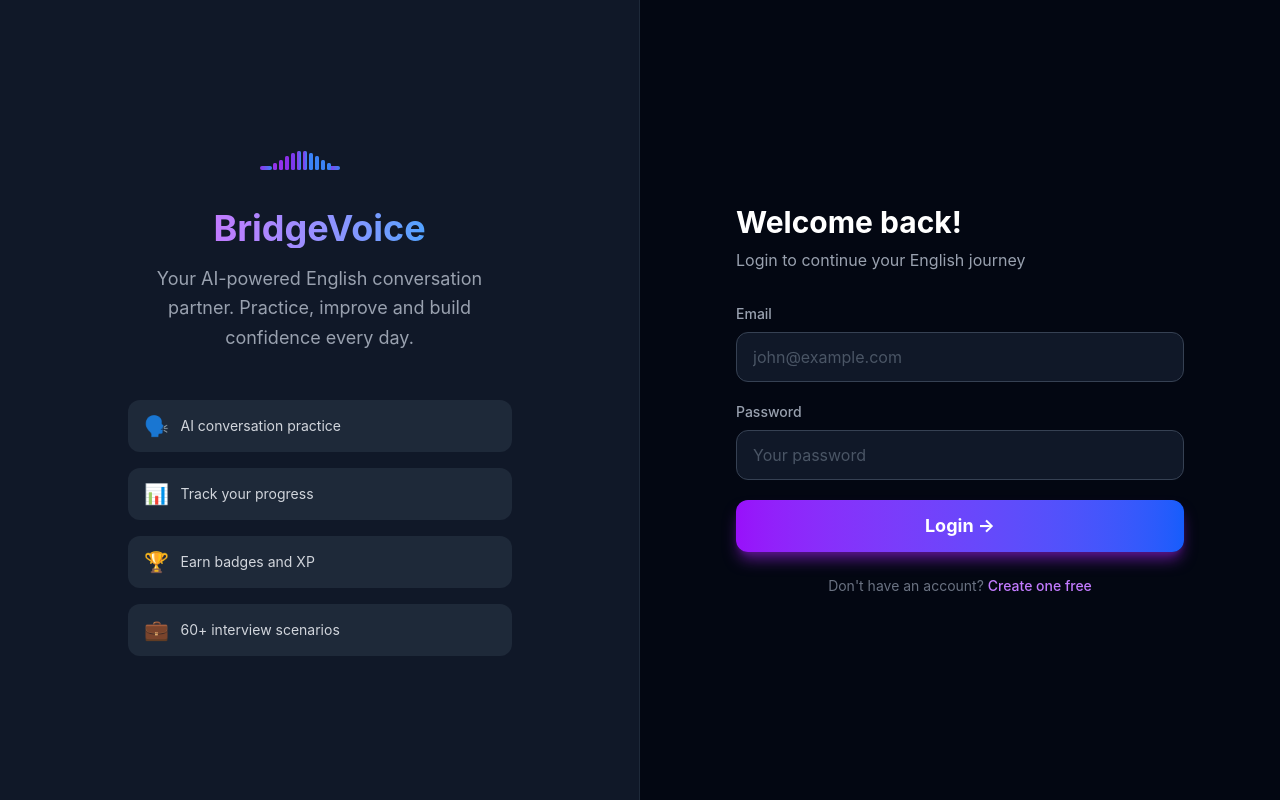
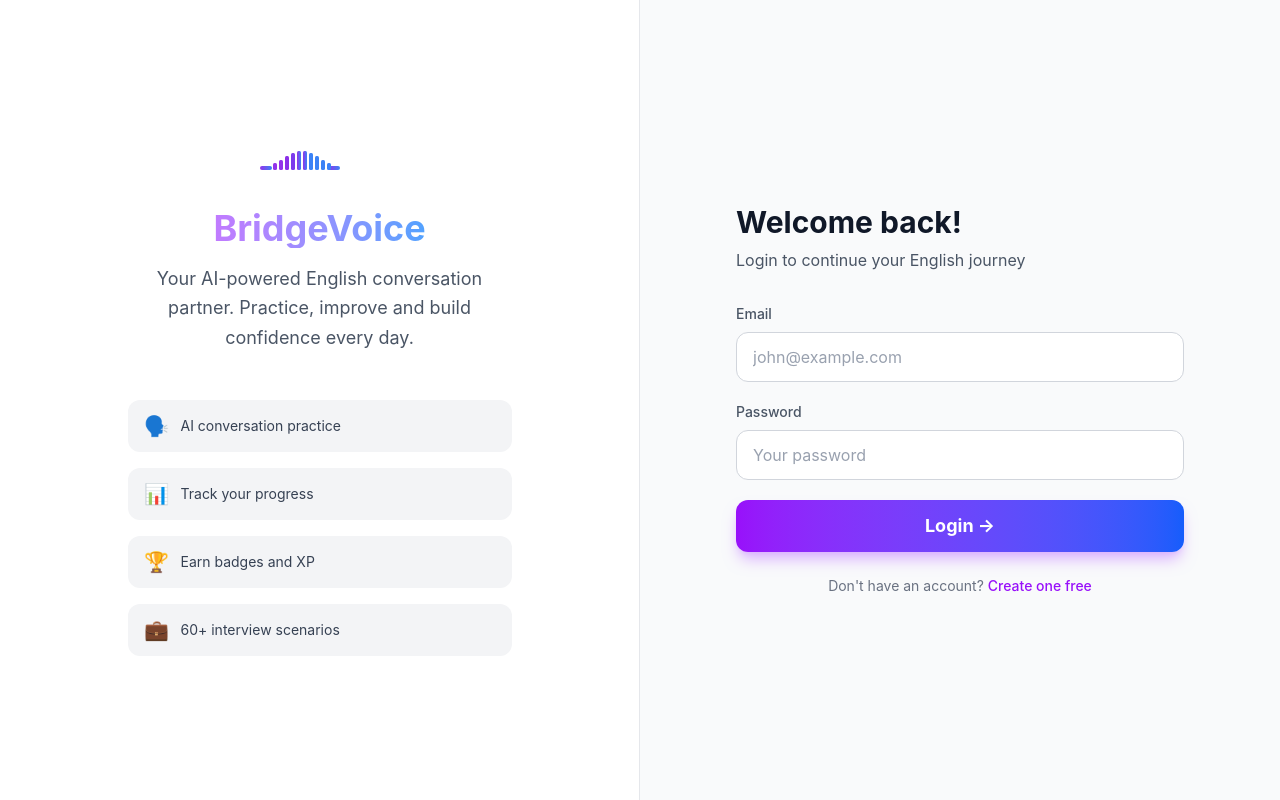
Before and after one commit to BridgeVoice/bridgevoice-frontend, a React (Vite) app: page /login in a window 1280 px wide. Built offline with nearby package versions, Linux system fonts and the light colour scheme.

Commit message:
Convert Login page to light/dark mode (BVT-65)

```diff
--- a/src/pages/Login.jsx
+++ b/src/pages/Login.jsx
@@ -38,15 +38,15 @@ function Login() {
   }
 
   return (
-    <div className="min-h-screen bg-gray-950 text-white flex">
+    <div className="min-h-screen bg-gray-50 dark:bg-gray-950 text-gray-900 dark:text-white flex">
 
       {/* Left Side — Branding */}
-      <div className="hidden md:flex flex-col justify-center items-center w-1/2 bg-gray-900 border-r border-gray-800 px-12">
+      <div className="hidden md:flex flex-col justify-center items-center w-1/2 bg-white dark:bg-gray-900 border-r border-gray-200 dark:border-gray-800 px-12">
         <Logo size={40} />
         <h1 className="text-4xl font-bold mt-6 mb-4 bg-gradient-to-r from-purple-400 to-blue-400 bg-clip-text text-transparent">
           BridgeVoice
         </h1>
-        <p className="text-gray-400 text-center text-lg leading-relaxed max-w-sm">
+        <p className="text-gray-600 dark:text-gray-400 text-center text-lg leading-relaxed max-w-sm">
           Your AI-powered English conversation partner. Practice, improve and build confidence every day.
         </p>
 
@@ -57,9 +57,9 @@ function Login() {
             { icon: '🏆', text: 'Earn badges and XP' },
             { icon: '💼', text: '60+ interview scenarios' },
           ].map((item, i) => (
-            <div key={i} className="flex items-center gap-3 bg-gray-800 rounded-xl px-4 py-3">
+            <div key={i} className="flex items-center gap-3 bg-gray-100 dark:bg-gray-800 rounded-xl px-4 py-3">
               <span className="text-xl">{item.icon}</span>
-              <p className="text-gray-300 text-sm">{item.text}</p>
+              <p className="text-gray-700 dark:text-gray-300 text-sm">{item.text}</p>
             </div>
           ))}
         </div>
@@ -74,17 +74,17 @@ function Login() {
           </div>
 
           <h2 className="text-3xl font-bold mb-2">Welcome back!</h2>
-          <p className="text-gray-400 mb-8">Login to continue your English journey</p>
+          <p className="text-gray-600 dark:text-gray-400 mb-8">Login to continue your English journey</p>
 
           {error && (
-            <div className="bg-red-900 bg-opacity-50 border border-red-700 text-red-300 px-4 py-3 rounded-xl mb-6 text-sm">
+            <div className="bg-red-100 dark:bg-red-900 dark:bg-opacity-50 border border-red-300 dark:border-red-700 text-red-700 dark:text-red-300 px-4 py-3 rounded-xl mb-6 text-sm">
               {error}
             </div>
           )}
 
           <form onSubmit={handleSubmit} className="space-y-5">
             <div>
-              <label className="block text-sm font-medium text-gray-400 mb-2">Email</label>
+              <label className="block text-sm font-medium text-gray-600 dark:text-gray-400 mb-2">Email</label>
               <input
                 type="email"
                 name="email"
@@ -92,12 +92,12 @@ function Login() {
                 onChange={handleChange}
                 required
                 placeholder="john@example.com"
-                className="w-full bg-gray-900 border border-gray-700 rounded-xl px-4 py-3 text-white placeholder-gray-600 focus:outline-none focus:border-purple-500 transition"
+                className="w-full bg-white dark:bg-gray-900 border border-gray-300 dark:border-gray-700 rounded-xl px-4 py-3 text-gray-900 dark:text-white placeholder-gray-400 dark:placeholder-gray-600 focus:outline-none focus:border-purple-500 transition"
               />
             </div>
 
             <div>
-              <label className="block text-sm font-medium text-gray-400 mb-2">Password</label>
+              <label className="block text-sm font-medium text-gray-600 dark:text-gray-400 mb-2">Password</label>
               <input
                 type="password"
                 name="password"
@@ -105,14 +105,14 @@ function Login() {
                 onChange={handleChange}
                 required
                 placeholder="Your password"
-                className="w-full bg-gray-900 border border-gray-700 rounded-xl px-4 py-3 text-white placeholder-gray-600 focus:outline-none focus:border-purple-500 transition"
+                className="w-full bg-white dark:bg-gray-900 border border-gray-300 dark:border-gray-700 rounded-xl px-4 py-3 text-gray-900 dark:text-white placeholder-gray-400 dark:placeholder-gray-600 focus:outline-none focus:border-purple-500 transition"
               />
             </div>
 
             <button
               type="submit"
               disabled={loading}
-              className="w-full bg-gradient-to-r from-purple-600 to-blue-600 hover:from-purple-500 hover:to-blue-500 text-white py-3 rounded-xl font-bold text-lg transition disabled:opacity-50 shadow-lg shadow-purple-900"
+              className="w-full bg-gradient-to-r from-purple-600 to-blue-600 hover:from-purple-500 hover:to-blue-500 text-white py-3 rounded-xl font-bold text-lg transition disabled:opacity-50 shadow-lg shadow-purple-300 dark:shadow-purple-900"
             >
               {loading ? 'Logging in...' : 'Login →'}
             </button>
@@ -120,7 +120,7 @@ function Login() {
 
           <p className="text-center text-gray-500 text-sm mt-6">
             Don't have an account?{' '}
-            <Link to="/register" className="text-purple-400 hover:text-purple-300 font-medium">
+            <Link to="/register" className="text-purple-600 dark:text-purple-400 hover:text-purple-500 dark:hover:text-purple-300 font-medium">
               Create one free
             </Link>
           </p>
```
